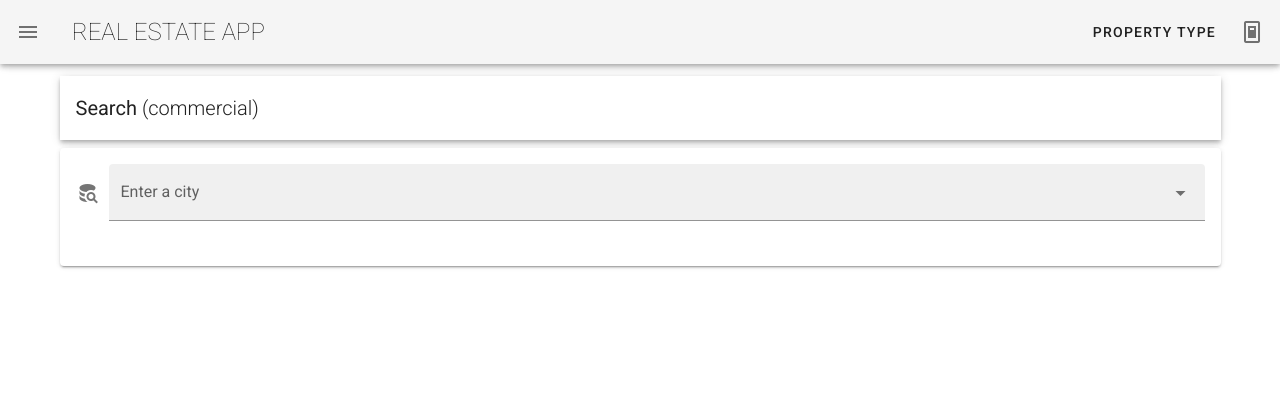
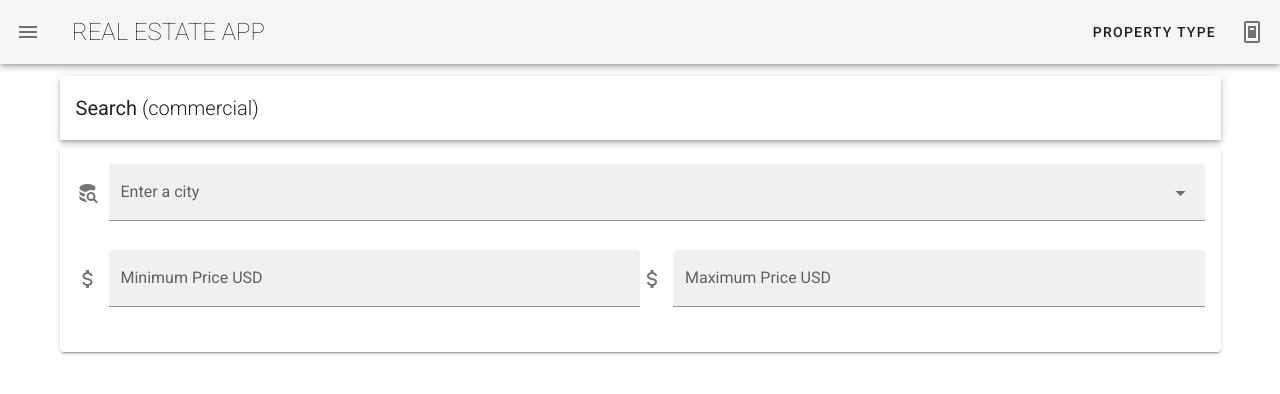
Before and after one commit to lucien-stavenhagen/real-estate-site, a Vue app in the folder view/: page /quicksearch in a window 1280 px wide. Shown: the top 394 px of the page. Built offline with nearby package versions, Linux system fonts and the light colour scheme.

Commit message:
add minimum and maximum price fields to search on front end and on the back end

```diff
--- a/view/src/router/index.js
+++ b/view/src/router/index.js
@@ -27,7 +27,7 @@ const routes = [
   {
     name: "allpropsview",
     path: "/allpropsview",
-    component: () => import("../views/TestPaginated.vue")
+    component: () => import("../views/MainPropertyView.vue")
   },
   {
     name: "quicksearch",
@@ -57,10 +57,6 @@ const routes = [
     path: "/editprop/:id",
     component: () => import("../components/backend/EditSingleProperty.vue"),
     props: true
-  },
-  {
-    path: "/delme",
-    component: () => import("../views/TestPaginated.vue")
   }
 ];
 
--- a/view/src/views/TestPaginated.vue
+++ b/view/src/views/MainPropertyView.vue
@@ -61,9 +61,9 @@ import { mapGetters } from "vuex";
 import axios from "axios";
 
 export default {
-  name: "TestPaginated",
+  name: "MainPropertyView",
   computed: {
-    ...mapGetters(["getHost", "getCurrentPropType"])
+    ...mapGetters(["getCurrentPropType"])
   },
   methods: {
     setPageSize(s) {
--- a/view/src/views/QuickSearch.vue
+++ b/view/src/views/QuickSearch.vue
@@ -22,13 +22,41 @@
           prepend-icon="mdi-database-search"
           return-object
         ></v-combobox>
+        <div class="d-flex flex-column flex-sm-row">
+          <v-text-field
+            filled
+            clearable
+            label="Minimum Price USD"
+            :rules="this.numrules"
+            v-model="minimumprice"
+          >
+            <v-icon slot="prepend">mdi-currency-usd</v-icon>
+          </v-text-field>
+          <v-text-field
+            filled
+            clearable
+            label="Maximum Price USD"
+            :rules="this.numrules"
+            v-model="maximumprice"
+          >
+            <v-icon slot="prepend">mdi-currency-usd</v-icon>
+          </v-text-field>
+        </div>
       </v-card-text>
     </v-card>
     <v-card v-if="this.bycityproperties" class="pa-2">
-      <v-card-title
-        v-if="this.citymodel"
-        class="headline justify-center"
-      >Properties in {{this.citymodel}}</v-card-title>
+      <v-card-title class="headline justify-center">
+        <span v-if="this.citymodel">Properties in {{this.citymodel}}</span>
+        <span v-else>Properties (all locations)</span>
+      </v-card-title>
+      <v-card-text
+        class="text-center text-capitalize"
+        v-if="minimumprice"
+      >low: ${{this.minimumprice}}</v-card-text>
+      <v-card-text
+        class="text-center text-capitalize"
+        v-if="maximumprice"
+      >high: ${{this.maximumprice}}</v-card-text>
       <v-row dense>
         <v-col cols="12">
           <div
@@ -88,28 +116,49 @@ export default {
       searchLoading: false,
       resultsLoading: false,
       citymodel: null,
-      search: null
+      minimumprice: null,
+      maximumprice: null,
+      search: null,
+      numrules: [
+        value => !value || value === "0" || +value || "field must be a number"
+      ]
     };
   },
   methods: {
     getPropsByCity() {
-      if (!this.citymodel) {
+      if (!this.citymodel && !this.minimumprice && !this.maximumprice) {
         this.bycityproperties = null;
         this.pages = null;
         localStorage.removeItem(this.savedsearch);
         return;
       }
-      const city = this.citymodel.split(",")[0];
-      const state = this.citymodel.split(",")[1];
+      let parms = {
+        page: this.page,
+        pagesize: this.pagesize,
+        property: this.getCurrentPropType
+      };
+      if (this.citymodel) {
+        parms = {
+          ...parms,
+          city: this.citymodel.split(",")[0],
+          state: this.citymodel.split(",")[1]
+        };
+      }
+      if (this.maximumprice) {
+        parms = {
+          ...parms,
+          max: this.maximumprice
+        };
+      }
+      if (this.minimumprice) {
+        parms = {
+          ...parms,
+          min: this.minimumprice
+        };
+      }
       axios
         .get(`/api/location/property`, {
-          params: {
-            city,
-            state,
-            page: this.page,
-            pagesize: this.pagesize,
-            property: this.getCurrentPropType
-          }
+          params: parms
         })
         .then(doc => {
           this.bycityproperties = { ...doc.data.docs };
@@ -117,7 +166,11 @@ export default {
           this.pages = doc.data.pages;
           localStorage.setItem(
             this.savedsearch,
-            JSON.stringify(this.citymodel)
+            JSON.stringify({
+              citymodel: this.citymodel,
+              minimumprice: this.minimumprice,
+              maximumprice: this.maximumprice
+            })
           );
         })
         .catch(error => console.log(error));
@@ -148,7 +201,10 @@ export default {
     saveSearch() {
       const savedsearch = localStorage.getItem(this.savedsearch);
       if (savedsearch) {
-        this.citymodel = JSON.parse(savedsearch);
+        const saved = JSON.parse(savedsearch);
+        this.citymodel = saved.citymodel;
+        this.minimumprice = saved.minimumprice;
+        this.maximumprice = saved.maximumprice;
       }
     },
     viewSingle(id) {
@@ -170,6 +226,12 @@ export default {
     citymodel() {
       this.getPropsByCity();
     },
+    maximumprice() {
+      this.getPropsByCity();
+    },
+    minimumprice() {
+      this.getPropsByCity();
+    },
     search() {
       this.getCities();
     },
@@ -179,6 +241,8 @@ export default {
     getCurrentPropType() {
       this.cities = [];
       this.citymodel = null;
+      this.minimumprice = null;
+      this.maximumprice = null;
       this.pages = null;
       this.bycityproperties = null;
       this.search = null;
```
Also changed, not shown: 1 other file (tests, documents, lock files or other folders).
